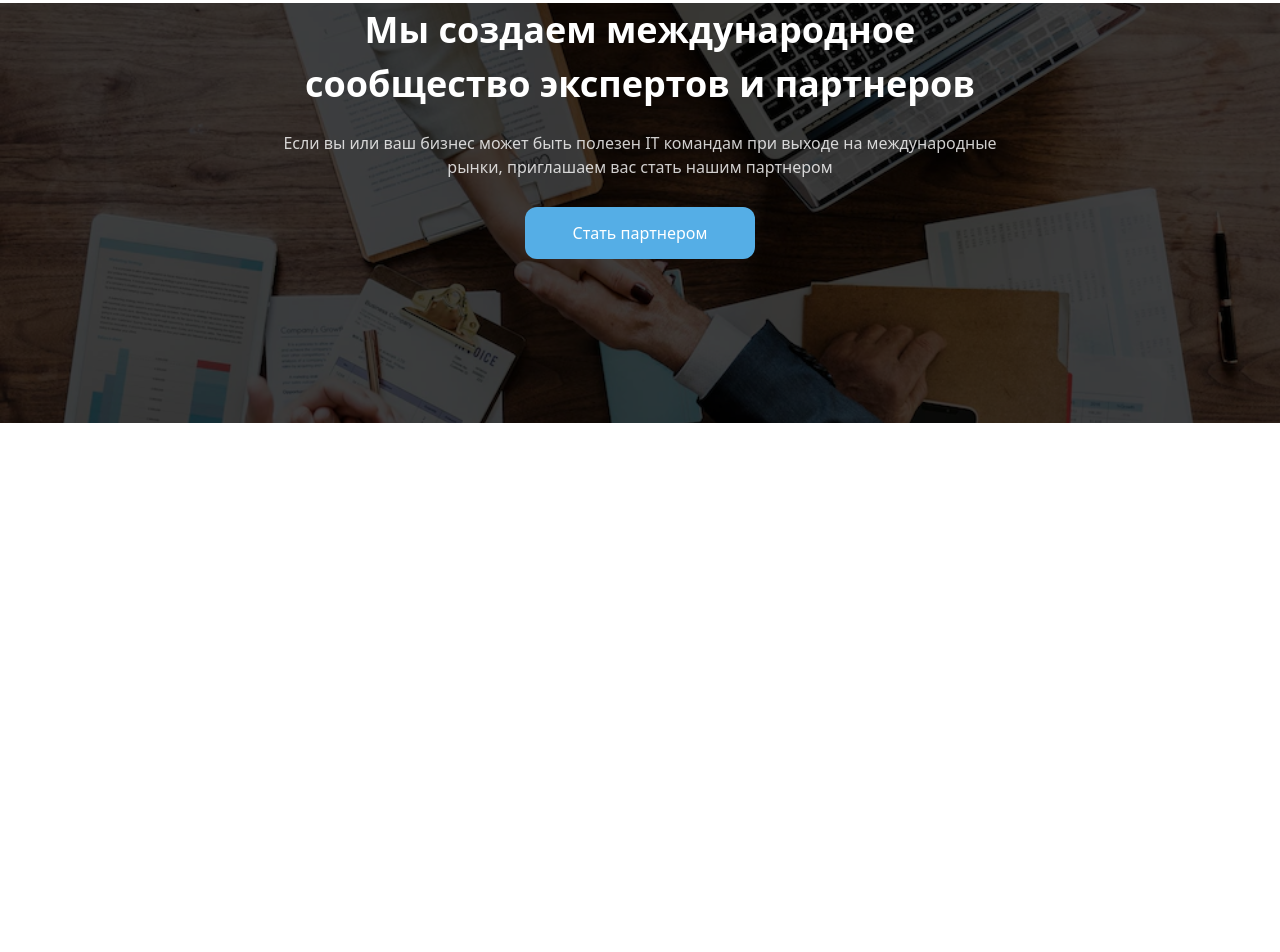
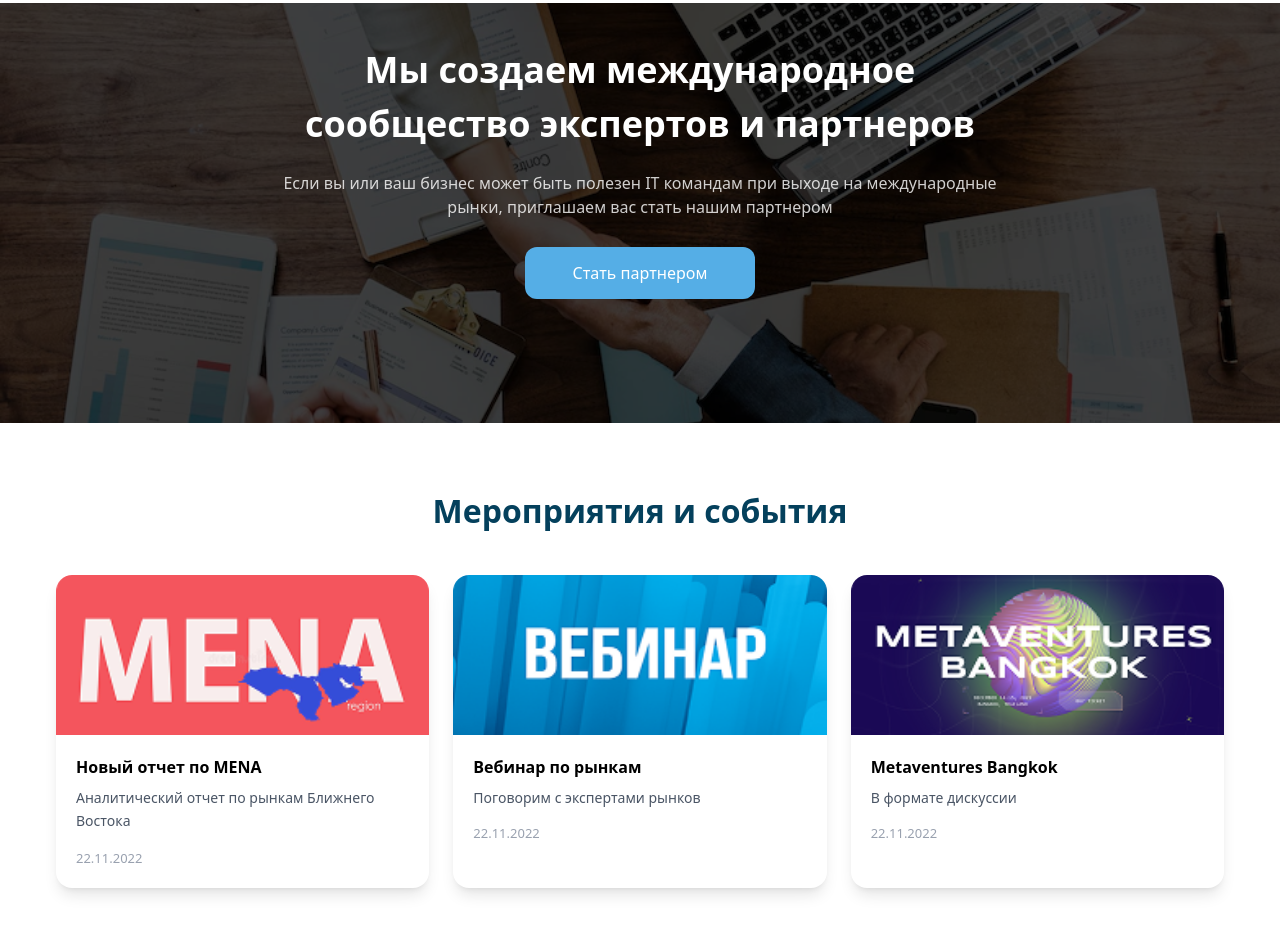
Before and after one commit to odinaevbilol/exam2, a website: page index.html in a window 1280 px wide. Shown: the part 10096-11048 px from the top of the page. Before the commit the page ends 10519 px from the top, so only its background shows below. Drawn offline with Linux system fonts and the light colour scheme.

Commit message:
section18

```diff
--- a/index.html
+++ b/index.html
@@ -1099,6 +1099,128 @@
     </a>
   </div>
 </section>
+
+
+<section class="w-full py-16 bg-white">
+  <div class="max-w-[1200px] mx-auto px-4">
+
+
+    <h2 class="text-[#04405c] text-center text-[26px] md:text-[32px] font-semibold mb-10">
+      Мероприятия и события
+    </h2>
+
+
+    <div class="flex flex-wrap gap-6">
+
+
+      <div class="
+        w-full
+        sm:w-[calc(33.333%-16px)]
+        bg-white
+        rounded-2xl
+        shadow-lg
+        overflow-hidden
+        flex
+        flex-col
+        sm:flex-col
+        md:flex-col
+        max-sm:flex-row
+      ">
+
+
+        <div
+          class="
+            w-full
+            h-[160px]
+            max-sm:w-[90px]
+            max-sm:h-auto
+            bg-cover
+            bg-center
+          "
+          style="background-image:url('./src/иллюстрация-вектора-карты-в-регионе-mena-eps-167723480\ 1\ \(3\).png')"
+        ></div>
+
+
+        <div class="p-5 flex flex-col justify-between">
+          <div>
+            <h3 class="font-semibold text-[16px] mb-2">
+              Новый отчет по MENA
+            </h3>
+            <p class="text-[14px] text-gray-600 leading-relaxed">
+              Аналитический отчет по рынкам Ближнего Востока
+            </p>
+          </div>
+
+          <span class="mt-4 text-[13px] text-gray-400">
+            22.11.2022
+          </span>
+        </div>
+      </div>
+
+
+      <div class="
+        w-full
+        sm:w-[calc(33.333%-16px)]
+        bg-white
+        rounded-2xl
+        shadow-lg
+        overflow-hidden
+        flex
+        flex-col
+        max-sm:flex-row
+      ">
+        <div
+          class="w-full h-[160px] max-sm:w-[90px] bg-cover bg-center"
+          style="background-image:url('./src/434ba4f5a20d0c361d4ae733771006a7\ 1.png')"
+        ></div>
+
+        <div class="p-5">
+          <h3 class="font-semibold text-[16px] mb-2">
+            Вебинар по рынкам
+          </h3>
+          <p class="text-[14px] text-gray-600">
+            Поговорим с экспертами рынков
+          </p>
+          <span class="block mt-4 text-[13px] text-gray-400">
+            22.11.2022
+          </span>
+        </div>
+      </div>
+
+
+      <div class="
+        w-full
+        sm:w-[calc(33.333%-16px)]
+        bg-white
+        rounded-2xl
+        shadow-lg
+        overflow-hidden
+        flex
+        flex-col
+        max-sm:flex-row
+      ">
+        <div
+          class="w-full h-[160px] max-sm:w-[90px] bg-cover bg-center"
+          style="background-image:url('./src/Снимок\ экрана\ 2022-11-15\ в\ 1.13\ 1.png')"
+        ></div>
+
+        <div class="p-5">
+          <h3 class="font-semibold text-[16px] mb-2">
+            Metaventures Bangkok
+          </h3>
+          <p class="text-[14px] text-gray-600">
+            В формате дискуссии
+          </p>
+          <span class="block mt-4 text-[13px] text-gray-400">
+            22.11.2022
+          </span>
+        </div>
+      </div>
+
+    </div>
+  </div>
+</section>
+
 </body>
 
 </html>
```
Also changed, not shown: src/434ba4f5a20d0c361d4ae733771006a7 1.png (added), src/output.css, src/Снимок экрана 2022-11-15 в 1.13 1.png (added), src/иллюстрация-вектора-карты-в-регионе-mena-eps-167723480 1 (3).png (added), src/иллюстрация-вектора-карты-в-регионе-mena-eps-167723480 1.png (added).
